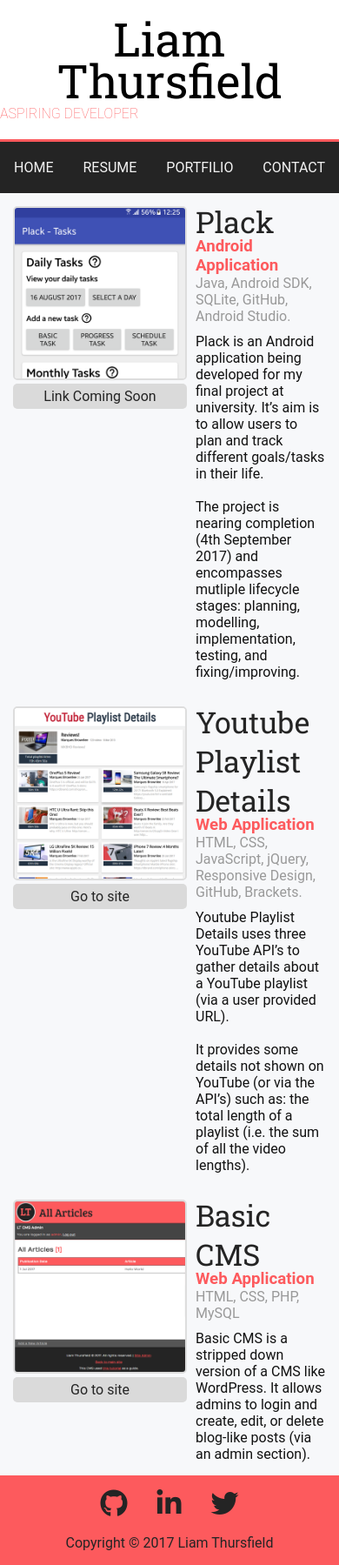
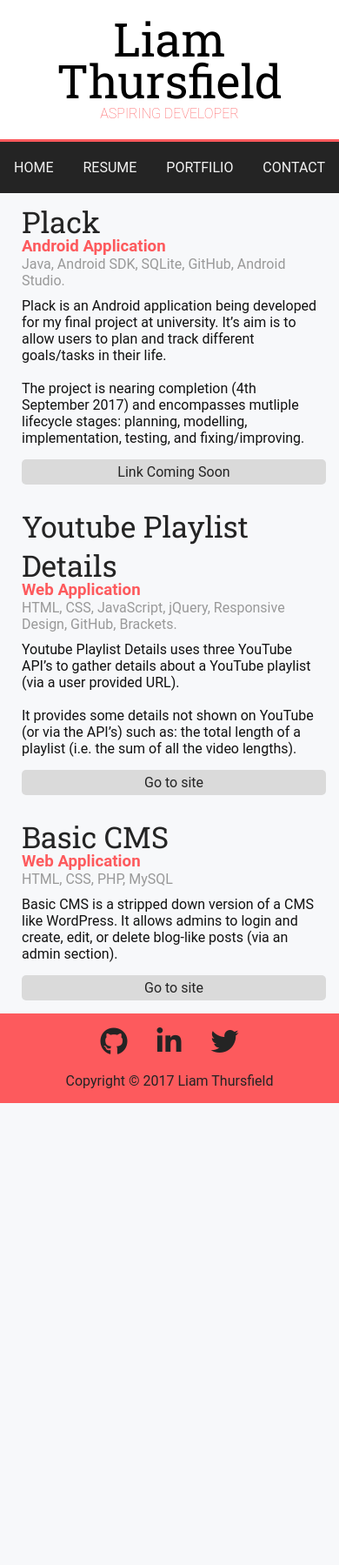
Before and after one commit to LiamThursfield/liamthursfield.github.io, a PHP site: page /portfolio.html in a window 390 px wide. Shown: the whole page at 87% size. After the commit the page ends 1268 px from the top, so only its background shows below. Run offline with PHP 8.4, Linux system fonts and the light colour scheme; some libraries are stand-ins or nearby versions; some web fonts are replaced.

Commit message:
Make CV more responsive - and fix some wayward links

```diff
--- a/css/style.css
+++ b/css/style.css
@@ -276,7 +276,7 @@
 }
 
 #portfolio img {
-    max-width: 100%;;
+    max-width: 100%;
     border: 2px solid #ddd;
     border-radius: 5px;
 }
@@ -351,6 +351,10 @@
     }
 }
 
+#portfolio .mobile-link {
+    display: none;
+}
+
 
 
 
@@ -373,7 +377,7 @@
         padding: 20px 0;
         padding-bottom: 25px;
         border-bottom: 3px solid #fd5a5d;
-        text-align: left;
+        text-align: center;
     }
 
     #header-left .extra {
@@ -430,8 +434,25 @@
         padding: 10px 0;
     }
 
+    .title h2 {
+        text-align: center;
+    }
+
 	#main-content div.col {
 		margin-bottom: 25px;
 	}
 
+    #portfolio .project {
+        display: block;
+    }
+
+    #portfolio .img-link {
+        display: none;
+    }
+
+    #portfolio .mobile-link {
+        margin-top: 15px;
+        display: block;
+    }
+
 }
--- a/portfolio.html
+++ b/portfolio.html
@@ -30,7 +30,7 @@
           <div id="main-content">
               <div id="portfolio">
                   <div class="project">
-                      <div class="img">
+                      <div class="img-link">
                           <img src="images/portfolio/plack.png" alt="Screenshot of the Youtube Playlist Details website.">
                           <a href="">Link Coming Soon</a>
                       </div>
@@ -46,13 +46,14 @@
                               stages: planning, modelling, implementation, testing, and fixing/improving.
 
                           </p>
+                          <a class="mobile-link" href="">Link Coming Soon</a>
                       </div>
                   </div>
 
                   <div class="project">
-                      <div class="img">
+                      <div class="img-link">
                           <img src="images/portfolio/yt-pd.png" alt="Screenshot of the Youtube Playlist Details website.">
-                          <a href="yt-pd.liamthursfield.me.com">Go to site</a>
+                          <a href="http://yt-pd.liamthursfield.me">Go to site</a>
                       </div>
                       <div class="details">
                           <h2>Youtube Playlist Details</h2>
@@ -65,13 +66,14 @@
                               It provides some details not shown on YouTube (or via the API’s) such as: the total length
                               of a playlist (i.e.  the sum of all the video lengths).
                           </p>
+                          <a class="mobile-link" href="http://yt-pd.liamthursfield.me">Go to site</a>
                       </div>
                   </div>
 
                   <div class="project">
-                      <div class="img">
+                      <div class="img-link">
                           <img src="images/portfolio/basic-cms.png" alt="Screenshot of the Youtube Playlist Details website.">
-                          <a href="basic-cms.liamthursfield.me">Go to site</a>
+                          <a href="http://basic-cms.liamthursfield.me">Go to site</a>
                       </div>
                       <div class="details">
                           <h2>Basic CMS</h2>
@@ -81,6 +83,7 @@
                               Basic CMS is a stripped down version of a CMS like WordPress. It allows admins to login and
                               create, edit, or delete blog-like posts (via an admin section).
                           </p>
+                          <a class="mobile-link" href="http://basic-cms.liamthursfield.me">Go to site</a>
                       </div>
                   </div>
               </div>
```
